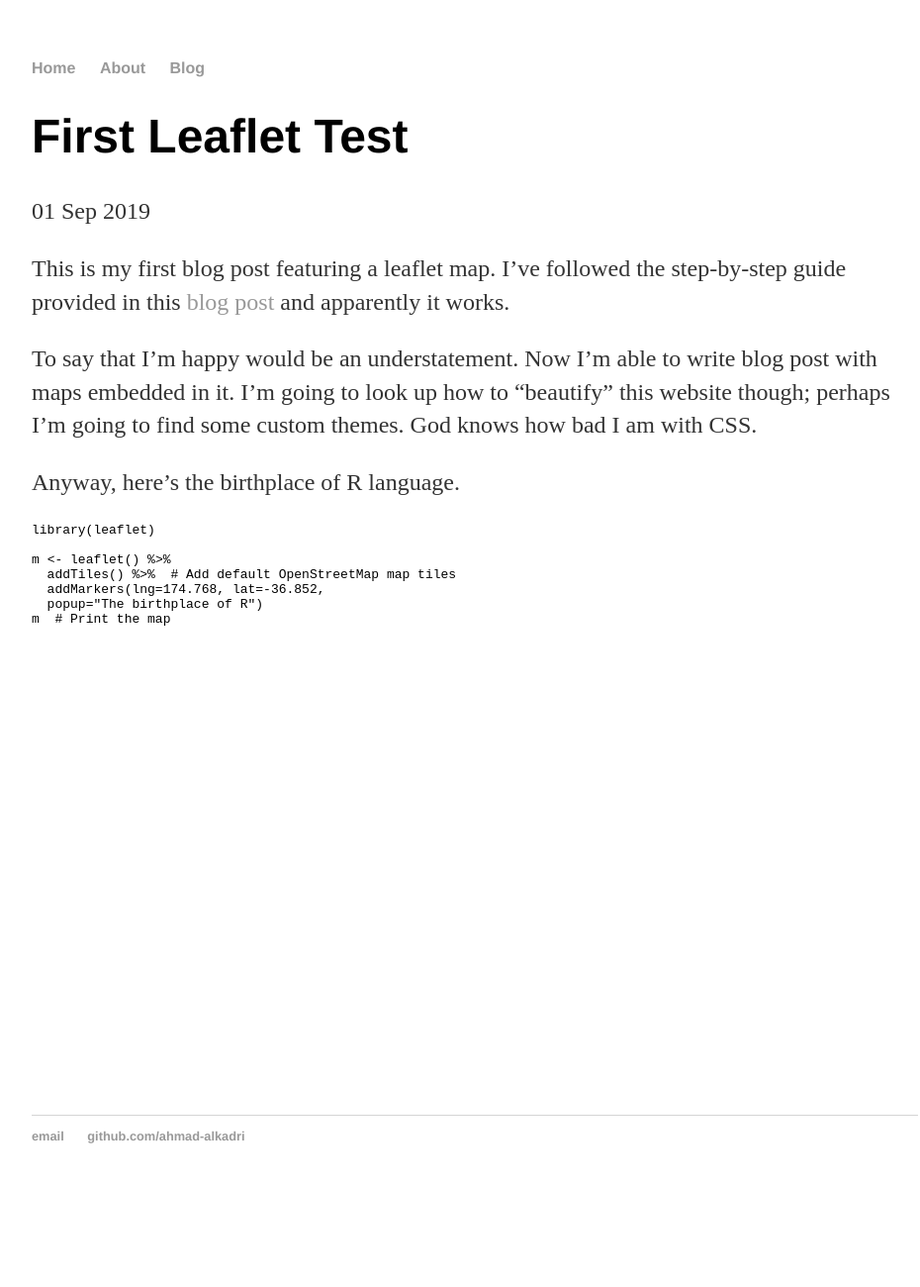
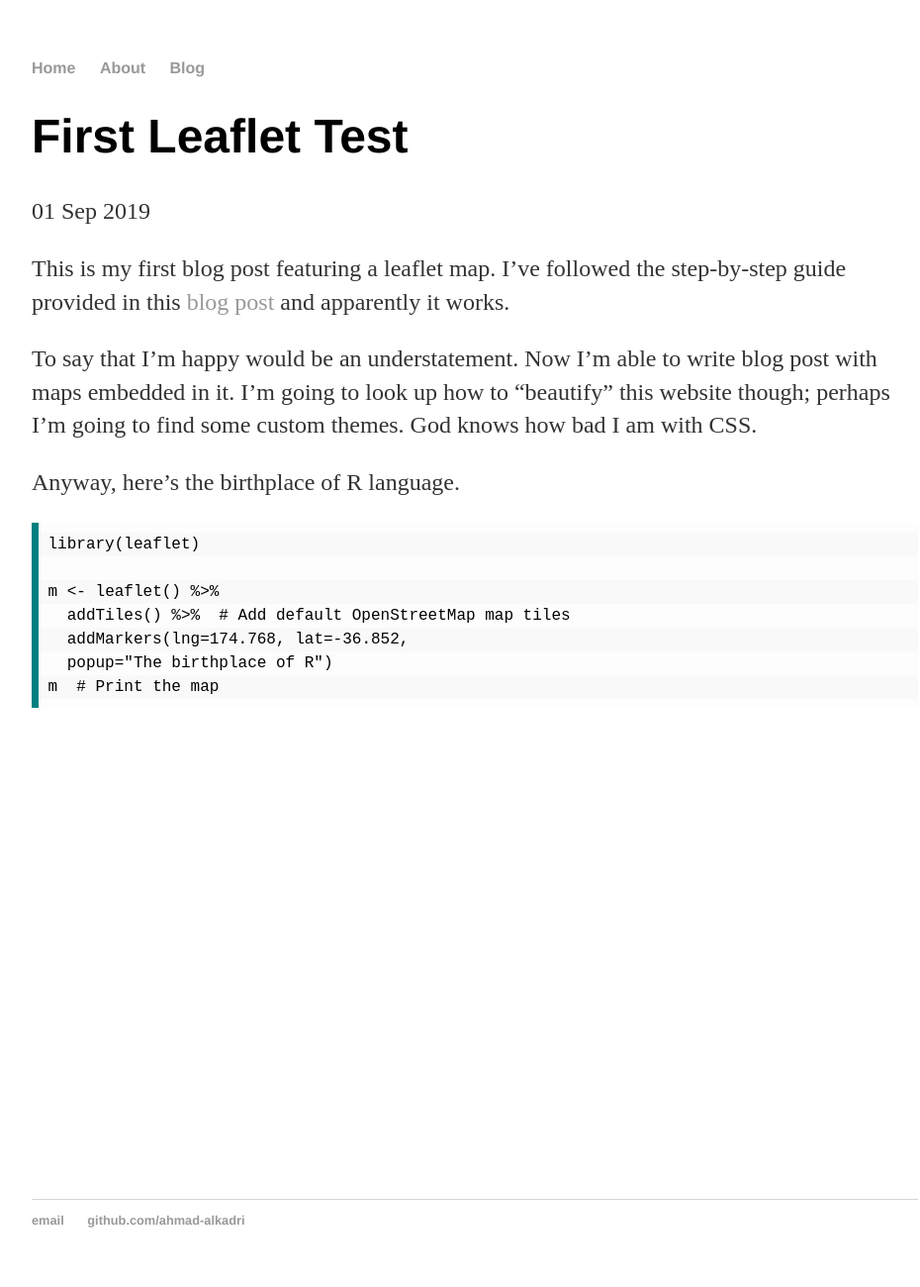
Before and after one commit to ahmad-alkadri/ahmad-alkadri.github.io, a Jekyll site: the page built from _posts/2019-09-01-first-leaflet-test.md, in a window 1280 px wide. Shown: the whole page at 99% size, without its empty margins (160-1090 px from the left). Built offline with Jekyll 4.4.1, drawn with Linux system fonts in a browser that asks for light colours; a script that is not in the unit is left out; comment, search, counter and statistics services are not loaded; before the commit the page ends 1215 px from its top, so only the background shows below that.

Commit message:
Update main.css
Adding CSS for Code block.

```diff
--- a/css/main.css
+++ b/css/main.css
@@ -41,3 +41,42 @@ ul.posts {
 ul.posts li {
     list-style: none;
 }
+
+/* --- Code blocks --- */
+
+pre {
+  font-size: 16px;
+  line-height: 1.5em;
+}
+pre code {
+  white-space: pre;
+}
+pre.highlight, .highlight > pre, td.code pre {
+  background-color: #FAFAFA;
+  background-image: linear-gradient(#F9F9F9 50%, #FDFDFD 50%);
+  background-repeat: repeat;
+  background-size: 3em 3em;
+  background-position: 0px 10px;
+  border-left: 7px solid #008080;
+}
+code table, code table td, code table th, code table tbody, code table tr,
+td.gutter pre {
+  padding: 0;
+  border: none;
+  background-color: #fff;
+}
+.highlight > pre {
+  padding: 0;
+}
+.highlight > pre.highlight {
+  padding: 9.5px;
+}
+td.code pre {
+  border-width: 0 0 0 2px;
+  border-style: solid;
+  border-color: #444;
+  border-radius: 0;
+}
+td.gutter {
+  padding-top: 3px;
+}
```
